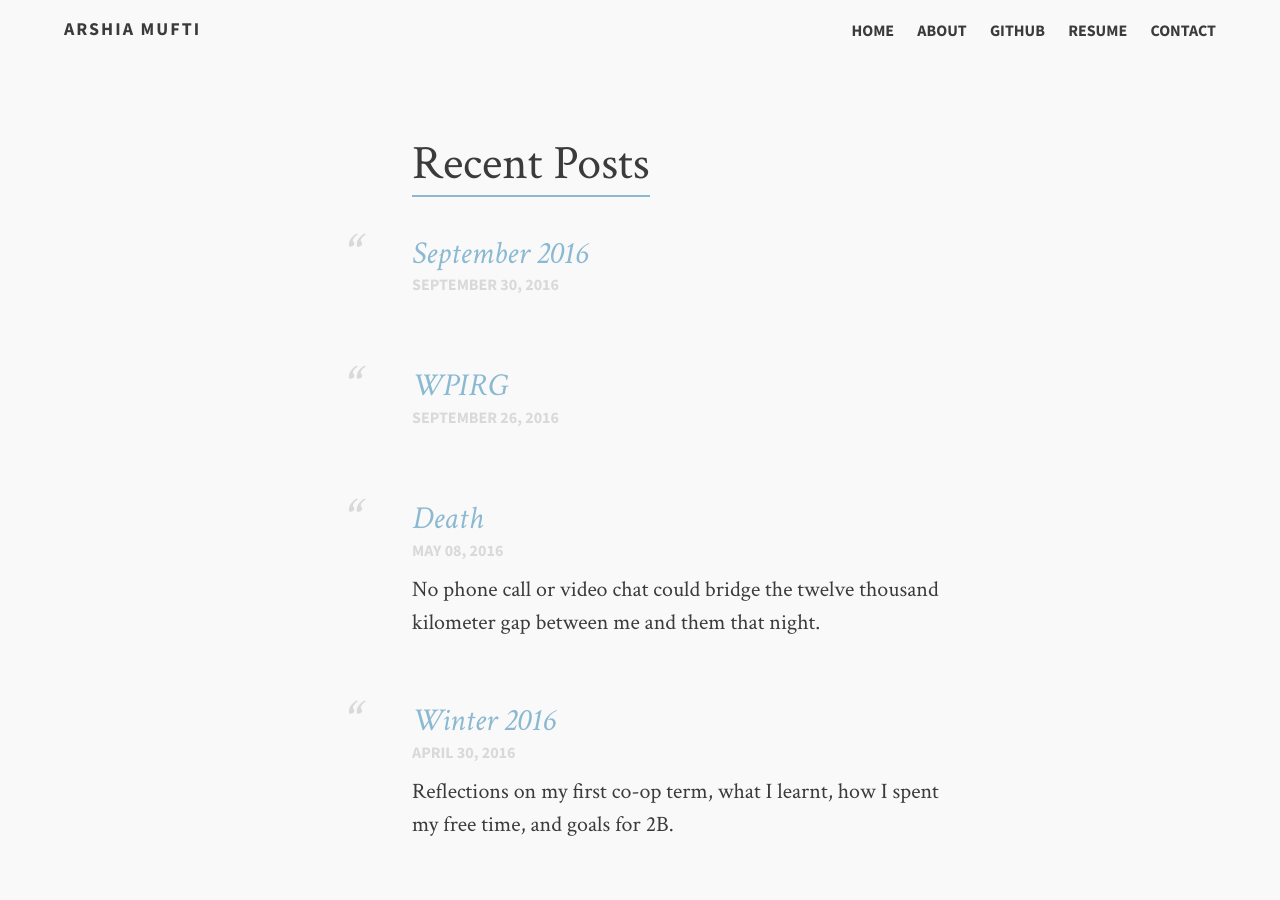
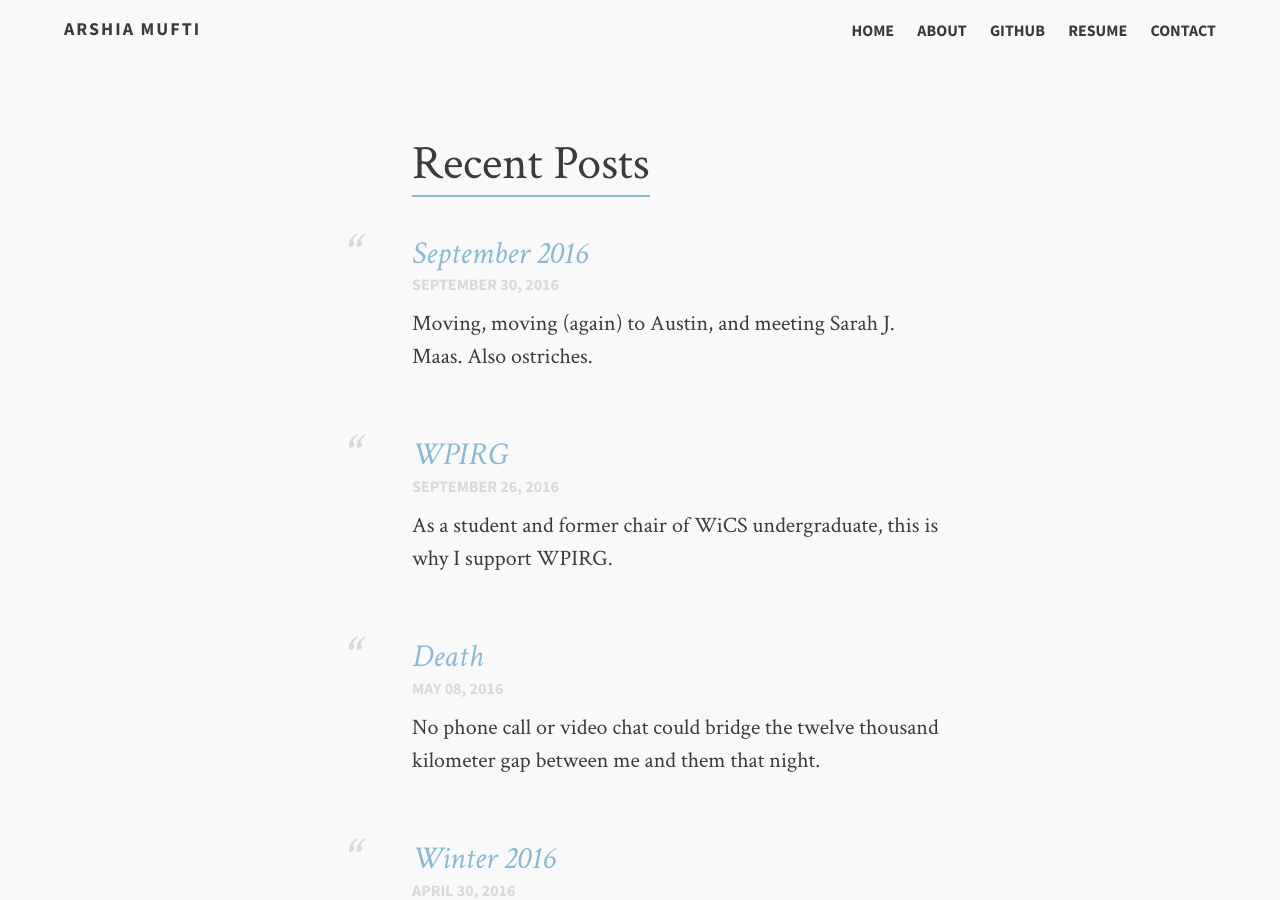
Before and after one commit to arshiamufti/arshiamufti.github.io, a Jekyll site: the page built from index.md, in a window 1280 px wide and 900 px high. Built offline with Jekyll 4.4.1, drawn with Linux system fonts in a browser that asks for light colours.

Commit message:
add descriptions for blog posts

```diff
--- a/_includes/graphs.html
+++ b/_includes/graphs.html
@@ -1,7 +1,8 @@
 <!-- DSLs for various open graph languages -->
 <meta property="og:locale" content="{{ site.opengraph.locale }}">
 <meta property="og:title" content="{% if page.title %}{{ page.title }} &#8211; {% endif %}{{ site.title }}">
-<meta property="og:description" content="{% if page.description %}{{ page.description | strip_html | strip_newlines | truncate: 120  }}{% else %}{{ page.content | strip_html | strip_newlines | truncate: 120 }}{% endif %}">
+<meta property="og:description" content="{% if page.description %}{{ page.description | strip_html |
+strip_newlines | truncate: 120  }}{% else %}{{ page.content | strip_html | strip_newlines | truncate: 120 }}{% endif %}">
 <meta property="og:url" content="{{ site.url }}{{ page.url }}">
 <meta property="og:site_name" content="{{ site.title }}">
 {% if page.image.feature %}
--- a/_posts/2016-09-26-wpirg.md
+++ b/_posts/2016-09-26-wpirg.md
@@ -1,7 +1,7 @@
 ---
 layout: post
 title: "WPIRG"
-description: ""
+description: "As a student and former chair of WiCS undergraduate, this is why I support WPIRG."
 category: articles
 tags: [waterloo, wpirg]
 comments: true
--- a/_posts/2016-09-30-september-2016.md
+++ b/_posts/2016-09-30-september-2016.md
@@ -1,7 +1,7 @@
 ---
 layout: post
 title: "September 2016"
-description: ""
+description: "Moving, moving (again) to Austin, and meeting Sarah J. Maas. Also ostriches."
 category: articles
 tags: [september, 2016, austin]
 comments: true
--- /dev/null
+++ b/foo.txt
@@ -0,0 +1 @@
+who dis
```
Also changed, not shown: Gemfile.lock, 1 other file.
